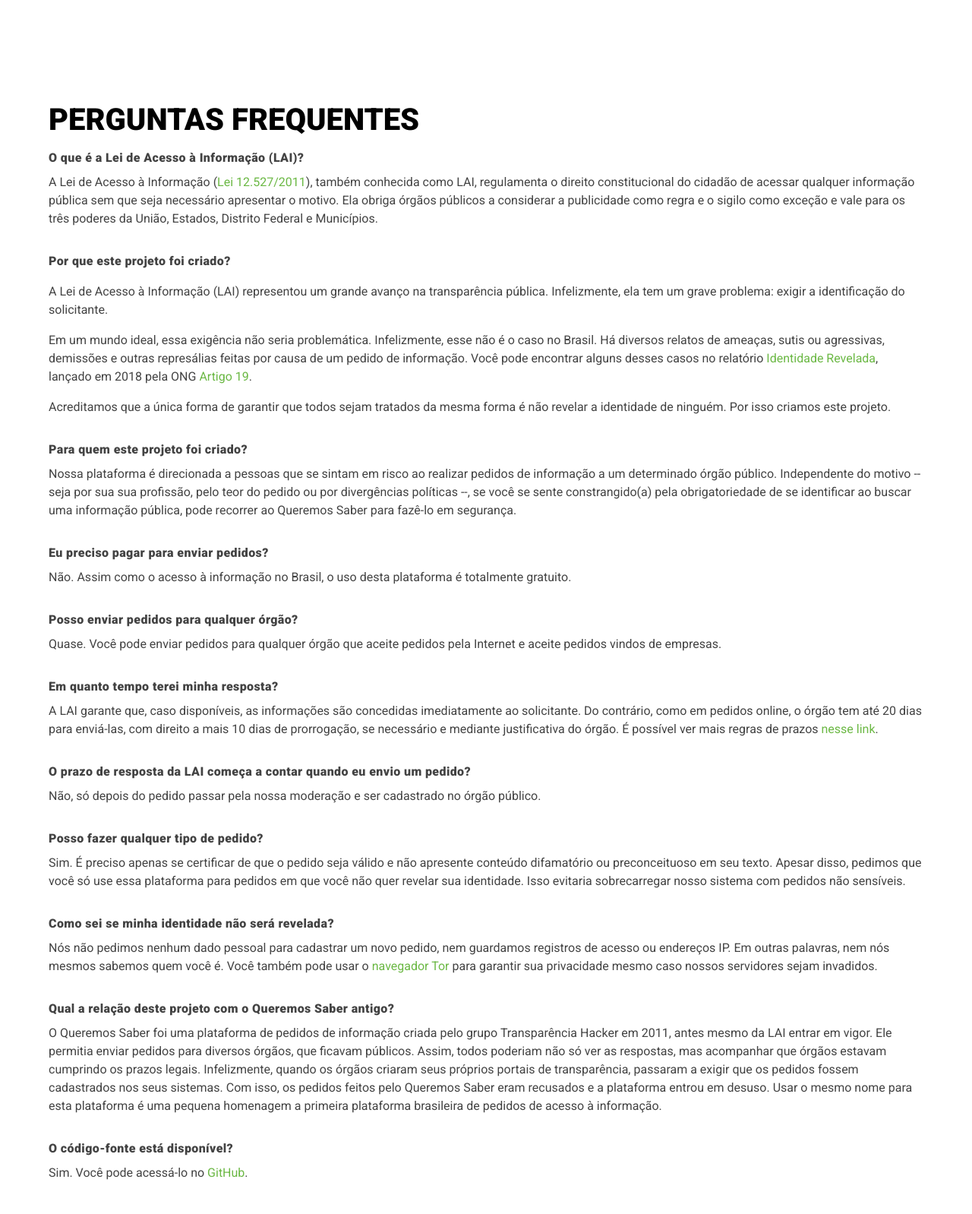
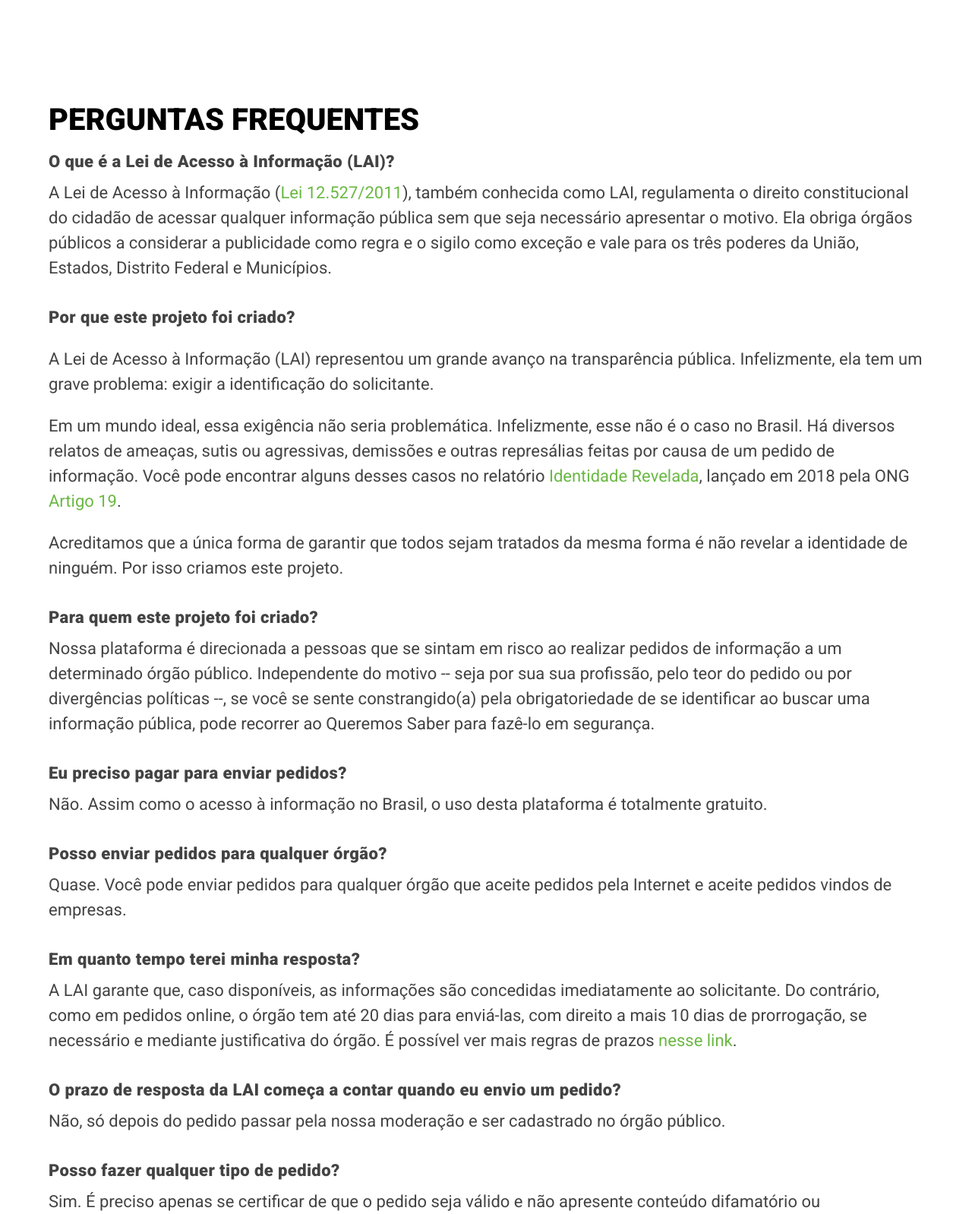
Before and after one commit to FiquemSabendo/queremossaber, a Django app: page /faq/ in a window 1280 px wide. Shown: the part 342-1940 px from the top of the page at 76% size. Run offline with Django 3.2, Linux system fonts and the light colour scheme; style sheets or scripts are compiled from the project's sources; parts of the project's set-up code (start-up, migrations or seed data) failed here and were passed over.

Commit message:
Increase FAQ font size

```diff
--- a/web/static/web/styles/main.scss
+++ b/web/static/web/styles/main.scss
@@ -223,6 +223,10 @@
   p {
     color: $black;
     font-size: 1rem;
+
+    @media (min-width: 48rem) {
+      font-size: 1.375rem;
+    }
   }
 
   dt {
```
